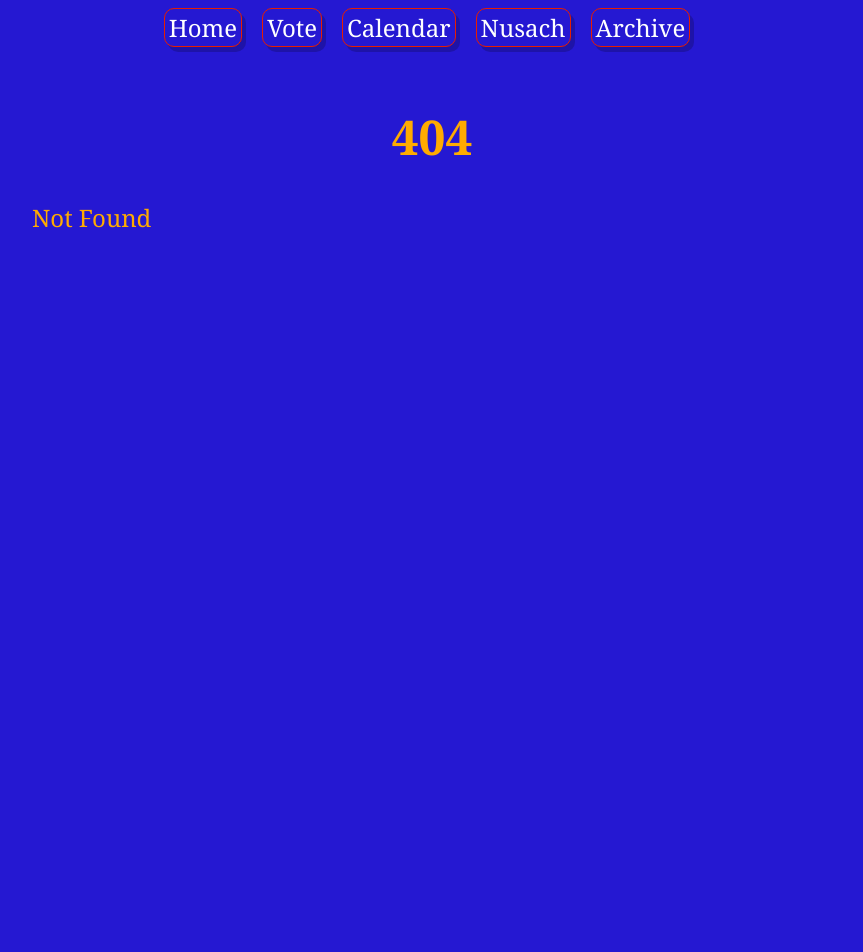
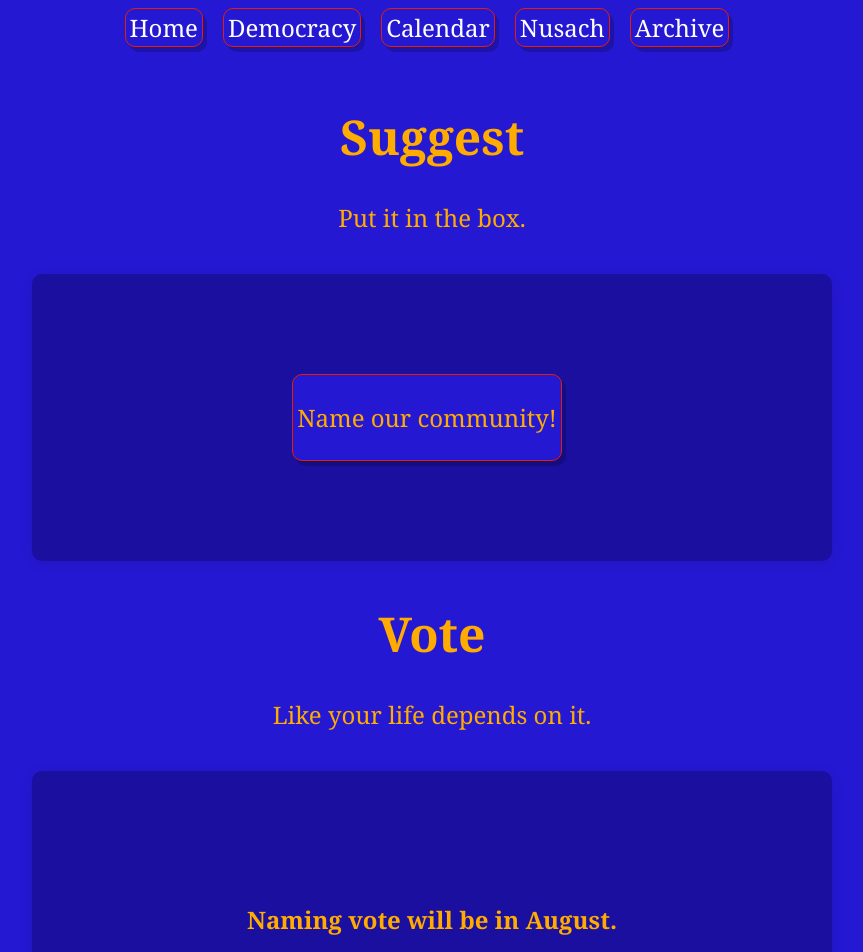
Before and after one commit to cyberjewess/tbrs-sv, a SvelteKit app: page /democracy in a window 1280 px wide. Before the commit this address had no page. Shown: the top 952 px of the page, without its empty margins (208-1071 px from the left). Before the commit the page ends 800 px from the top, so only its background shows below. Built offline with nearby package versions, Linux system fonts and the light colour scheme.

Commit message:
Change name to democracy

```diff
--- a/src/routes/+layout.svelte
+++ b/src/routes/+layout.svelte
@@ -6,7 +6,7 @@
 
 <div class="navbar">
 	<a href="/" class="button">Home</a>
-	<a href="/vote/" class="button">Vote</a>
+	<a href="/democracy/" class="button">Democracy</a>
 	<a href="/calendar/" class="button">Calendar</a>
 	<a href="/nusach/" class="button">Nusach</a>
 	<a href="/archive/" class="button">Archive</a>
--- /dev/null
+++ b/src/routes/democracy/+page.svelte
@@ -0,0 +1,28 @@
+<script lang="ts">
+	const form = {
+		link: 'https://forms.gle/78Dpnps5FQD985an7',
+		display: 'Name our community!'
+	};
+</script>
+
+<h1>Suggest</h1>
+<p class="centered">Put it in the box.</p>
+<div class="vote-card">
+	<ul>
+		<li>
+			<a href={form.link} class="button">
+				<pre>{form.display}</pre>
+			</a>
+		</li>
+	</ul>
+</div>
+
+<h1>Vote</h1>
+<p class="centered">Like your life depends on it.</p>
+<div class="vote-card">
+	<ul>
+		<li>
+			<h4>Naming vote will be in August.</h4>
+		</li>
+	</ul>
+</div>
```
Also changed, not shown: src/routes/vote/+page.svelte (deleted, +0 -18 lines).
